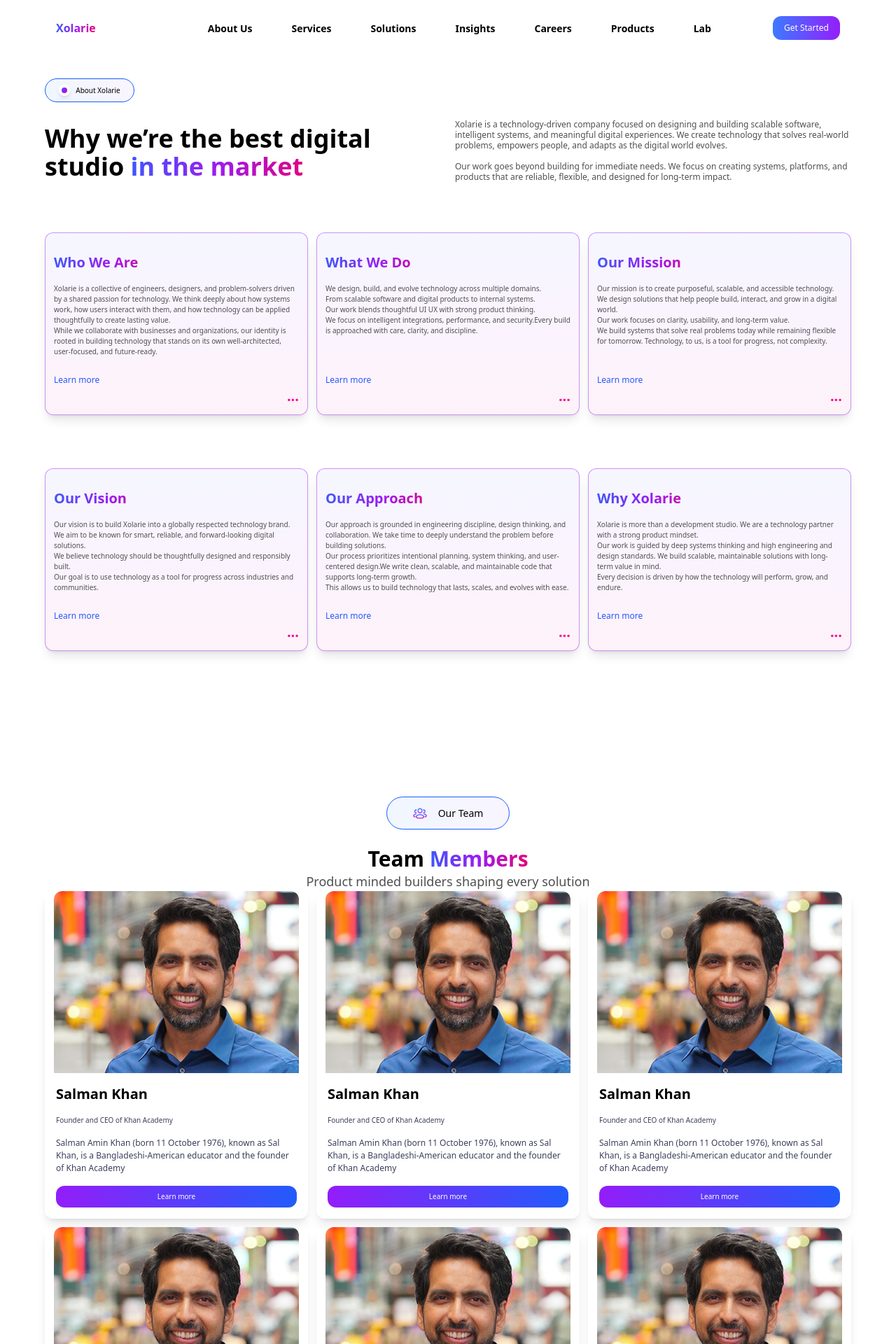
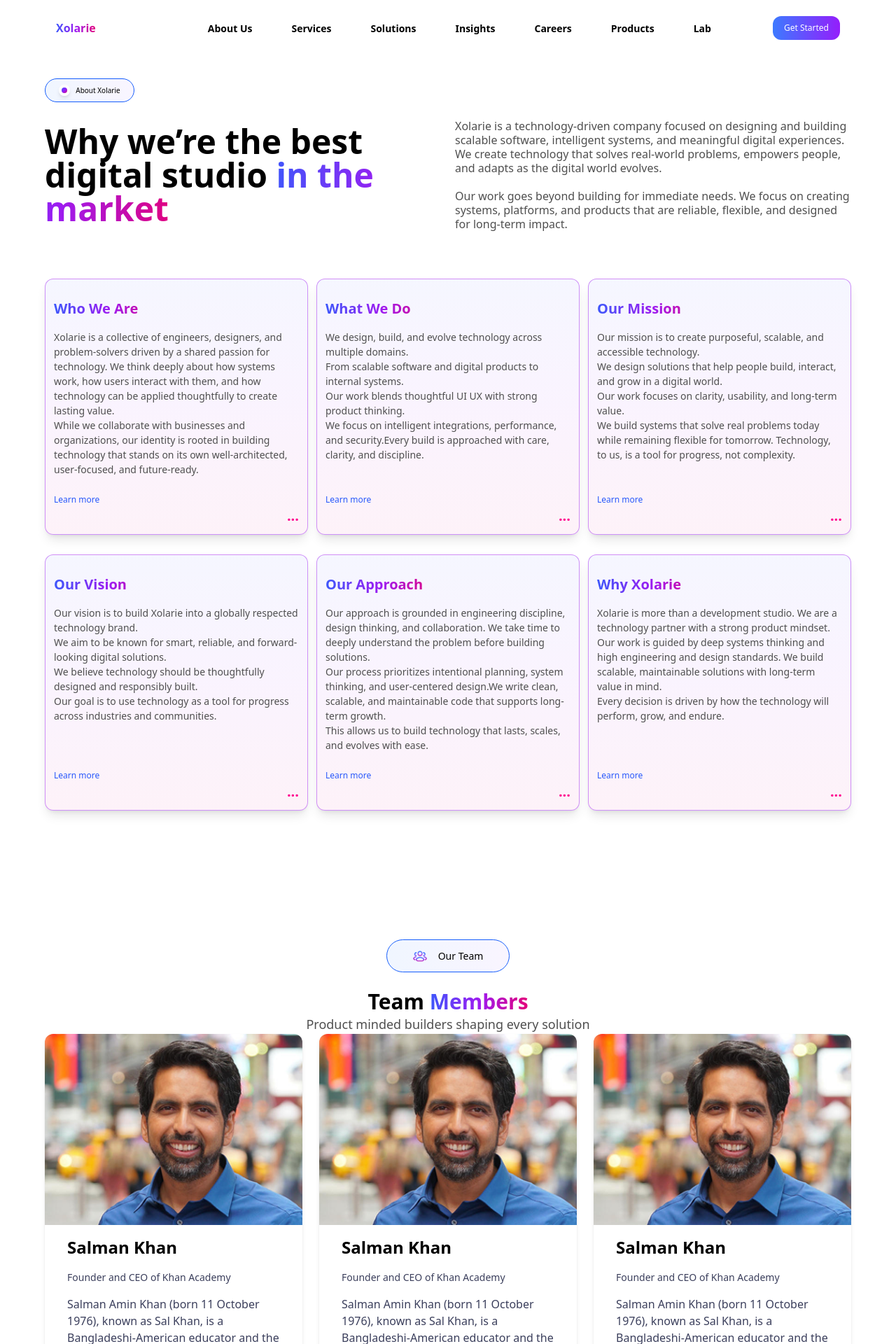
Before and after one commit to xolarie/xolarie-frontend, a React (Vite) app: page /about in a window 1280 px wide. Shown: the top 1920 px of the page at 70% size. Built offline with nearby package versions, Linux system fonts and the light colour scheme.

Commit message:
make xl and 2xl responsive for about

```diff
--- a/src/components/About/About.jsx
+++ b/src/components/About/About.jsx
@@ -9,27 +9,27 @@ const About = () => {
           <span className="h-4 w-4 shadow-md border-white border-4 bg-gradient-to-br from-[#4354FB] via-[#8E20FA] to-[#DD0385] rounded-full"></span>
           <p className="text-[14px] md:text-[10px] text-nowrap">About Xolarie</p>
         </div>
-        <div className="md:grid md:grid-cols-2 gap-5">
+        <div className="md:grid md:grid-cols-2 gap-5 xl:mb-5">
           <div>
-            <h1 className="text-4xl text-center my-2 md:text-start md:font-semibold">Why we’re the best digital studio <span className="text-transparent bg-clip-text bg-gradient-to-r from-[#4155FB] via-[#9C1CF1] to-[#DF0282]">in the market</span></h1>
+            <h1 className="text-4xl text-center my-2 md:text-start md:font-semibold xl:text-5xl">Why we’re the best digital studio <span className="text-transparent bg-clip-text bg-gradient-to-r from-[#4155FB] via-[#9C1CF1] to-[#DF0282]">in the market</span></h1>
             <br />
           </div>
           <div>
-            <p className="text-center text-[#4F4F4F] text-lg mb-10 md:text-[12px] md:leading-[15px] md:text-start">Xolarie is a technology-driven company focused on designing and building scalable software, intelligent systems, and meaningful digital experiences. We create technology that solves real-world problems, empowers people, and adapts as the digital world evolves.
+            <p className="text-center text-[#4F4F4F] text-lg mb-10 md:text-[12px] md:leading-[15px] md:text-start xl:text-[16px] xl:leading-[20px]">Xolarie is a technology-driven company focused on designing and building scalable software, intelligent systems, and meaningful digital experiences. We create technology that solves real-world problems, empowers people, and adapts as the digital world evolves.
               <br />
               <br />
               Our work goes beyond building for immediate needs. We focus on creating systems, platforms, and products that are reliable, flexible, and designed for long-term impact.</p>
           </div>
         </div>
         <div>
-          <ul className="md:grid md:grid-cols-3 md:gap-3">
+          <ul className="md:grid md:grid-cols-3 md:gap-3 2xl:gap-6">
             {
               aboutContents.map((item, index) => (
-                <li key={index} className="my-8 p-6 border-[#9E1BF175] border-[0.3px] rounded-xl bg-gradient-to-b shadow-lg from-[#4255FB0D] via-[#9E1BF10D] to-[#DF02810D] flex flex-col md:p-3">
+                <li key={index} className="my-8 p-6 border-[#9E1BF175] border-[0.3px] rounded-xl bg-gradient-to-b shadow-lg from-[#4255FB0D] via-[#9E1BF10D] to-[#DF02810D] flex flex-col md:p-3 xl:my-2">
                   <h1 className="my-4 text-2xl font-bold text-transparent bg-clip-text bg-gradient-to-r from-[#3D57FB] via-[#9E1BF1] to-[#E40079] w-40 md:text-xl ">{item.title}</h1>
                   {
                     item.content.map((content, i)=> (
-                      <p key={i} className="text-[#4F4F4F] md:text-[10px]">{content}</p>
+                      <p key={i} className="text-[#4F4F4F] md:text-[10px] xl:text-[14px]">{content}</p>
                     ))
                   }
                   <br />
--- a/src/components/About/TeamMember.jsx
+++ b/src/components/About/TeamMember.jsx
@@ -19,15 +19,15 @@ const TeamMember = () => {
         Product minded builders shaping every solution
       </p>
       <div>
-        <ul className="flex flex-col gap-12 w-full mb-16 md:grid md:grid-cols-3 md:gap-3">
+        <ul className="flex flex-col gap-12 w-full mb-16 md:grid md:grid-cols-3 md:gap-4 xl:gap-6">
           {TeamMembers.map((member, i) => (
-            <li key={i} className="flex flex-col items-center justify-center shadow-lg rounded-xl">
-              <img src={member.image} alt="" className="rounded-t-xl" />
-              <div className="px-4">
-                <h4 className="font-bold text-3xl mt-4 md:text-xl">{member.name}</h4>
-                <h6 className="my-4 text-[#3B3F5C] md:text-[10px]">{member.role}</h6>
-                <p className="text-[#3B3F5C] md:text-[12px]">{member.description}</p>
-                <button className="my-4  w-full py-4 rounded-xl text-white bg-gradient-to-r from-[#931DFA] to-[#225BFB] md:py-2 md:text-[10px]">
+            <li key={i} className="flex flex-col items-center justify-center shadow-md rounded-xl">
+              <img src={member.image} alt="" className="rounded-t-xl w-full" />
+              <div className="px-4 xl:px-8">
+                <h4 className="font-bold text-3xl mt-4 md:text-xl xl:text-2xl">{member.name}</h4>
+                <h6 className="my-4 text-[#3B3F5C] md:text-[10px] xl:text-[14px]">{member.role}</h6>
+                <p className="text-[#3B3F5C] md:text-[12px] xl:text-[16px]">{member.description}</p>
+                <button className="my-4  w-full py-4 rounded-xl text-white bg-gradient-to-r from-[#931DFA] to-[#225BFB] md:py-2 md:text-[10px] xl:py-4">
                   Learn more
                 </button>
               </div>
```
